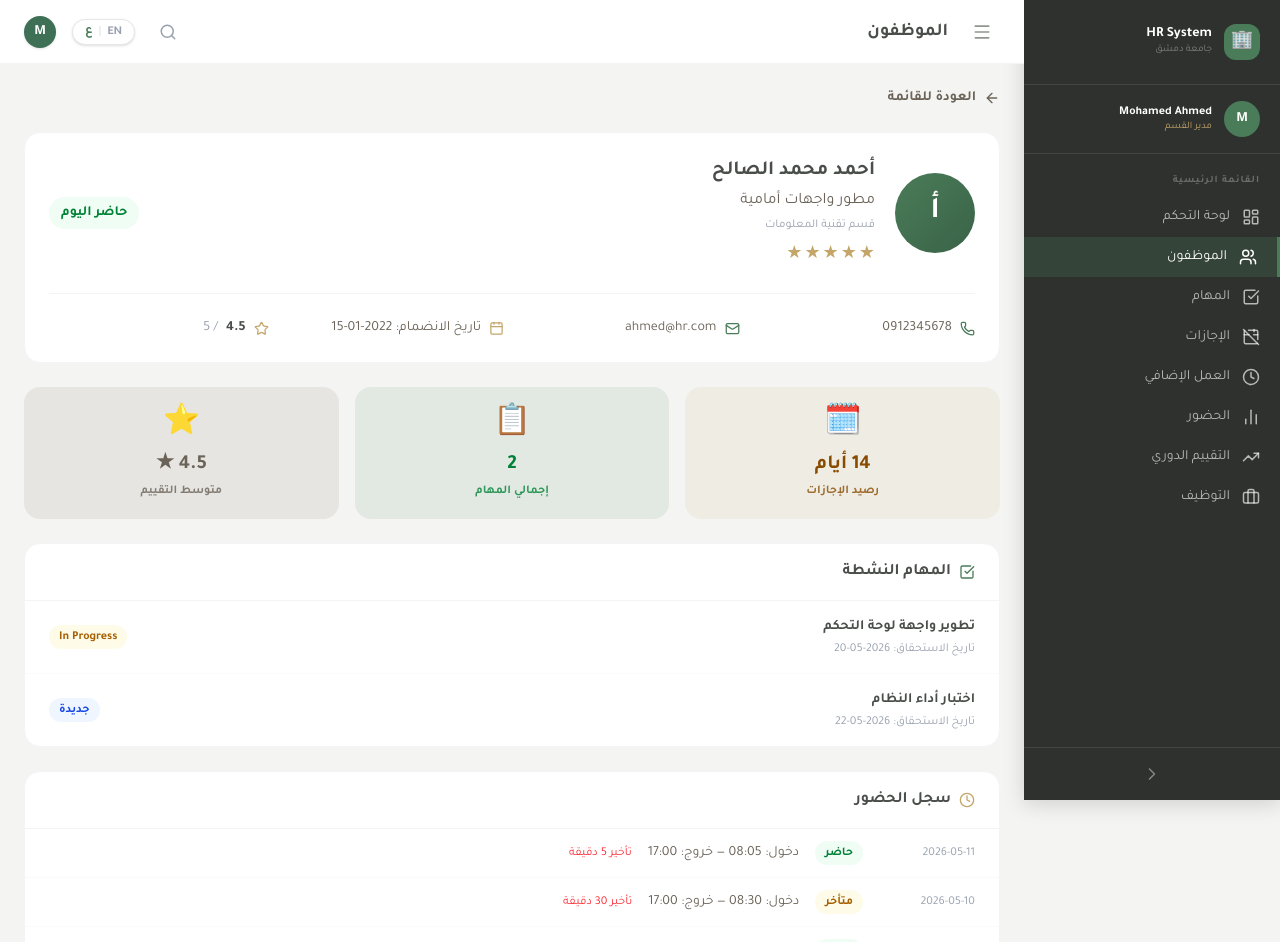
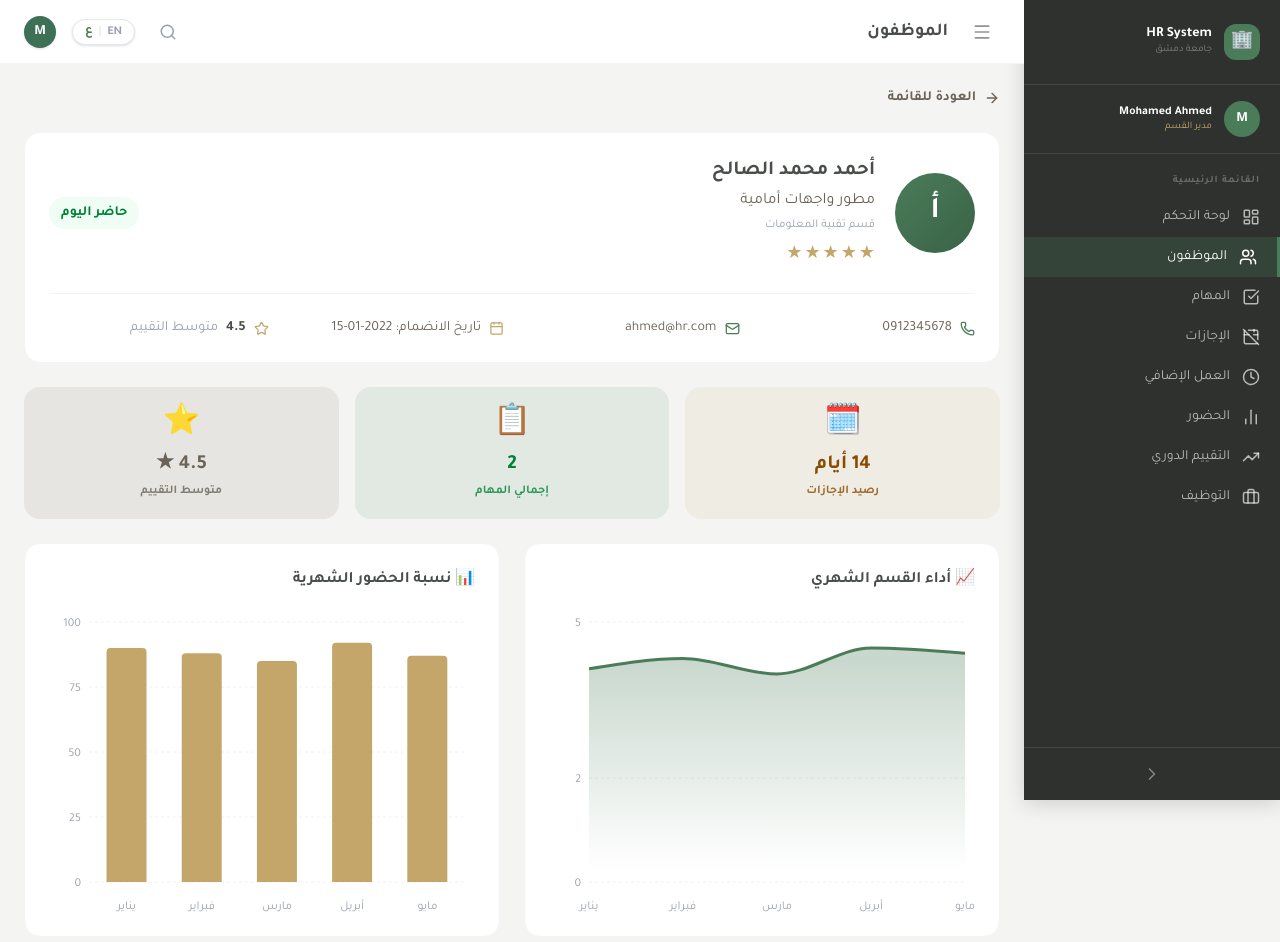
Before and after one commit to sanam2025/HR-system-, a React (Vite) app: page /manager/employees/1 in a window 1280 px wide. Shown: the top 942 px of the page. Built offline with nearby package versions, Linux system fonts and the light colour scheme.

Commit message:
feat: implement manager dashboard, tasks board, and employee profile view with data visualization

```diff
--- a/src/core/pages/Tasks/TasksBoard.tsx
+++ b/src/core/pages/Tasks/TasksBoard.tsx
@@ -47,7 +47,7 @@ function StarRating({ value, onChange }: { value: number; onChange: (v: number)
 
 // ── Component ──
 export default function TasksBoard() {
-  const { t, dir, isRTL } = useLanguage();
+  const { t, dir } = useLanguage();
   const [tasks, setTasks] = useState<Task[]>(mockTasks);
   const [showCreate, setShowCreate] = useState(false);
   const [showEval, setShowEval] = useState<Task | null>(null);
--- a/src/core/pages/manager/components/EmployeeProfile.tsx
+++ b/src/core/pages/manager/components/EmployeeProfile.tsx
@@ -1,19 +1,22 @@
 import { useParams, useNavigate } from 'react-router-dom';
-import { mockEmployees, mockTasks, mockAttendance } from '../../../../data/mockData';
-import { ArrowLeft, Phone, Mail, Calendar, Star, CheckSquare, Clock } from 'lucide-react';
-import { useLanguage } from '../../../../i18n/translations/LanguageContext';
+import { mockEmployees, mockTasks, mockAttendance, mockPerformanceChart } from '@/data/mockData';
+import { ArrowRight, ArrowLeft, Phone, Mail, Calendar, Star, CheckSquare, Clock } from 'lucide-react';
+import { useLanguage } from '@/i18n/LanguageContext';
+import { AreaChart, Area, BarChart, Bar, XAxis, YAxis, CartesianGrid, Tooltip, ResponsiveContainer } from 'recharts';
 
-const taskStatusColors: { [key: string]: string } = {
-  'New': 'bg-blue-50 text-blue-700',
-  'In Progress': 'bg-yellow-50 text-yellow-700',
-  'Completed': 'bg-green-50 text-green-700',
-  'Late': 'bg-red-50 text-red-600',
+const taskStatusColors: Record<string, string> = {
+  'جديدة': 'bg-blue-50 text-blue-700',
+  'قيد التنفيذ': 'bg-yellow-50 text-yellow-700',
+  'مكتملة': 'bg-green-50 text-green-700',
+  'متأخرة': 'bg-red-50 text-red-600',
 };
-
-const attendanceColorMap: { [key: string]: string } = {
-  'Present': 'bg-green-50 text-green-700',
-  'Absent': 'bg-red-50 text-red-600',
-  'Late': 'bg-yellow-50 text-yellow-700',
+const taskStatusEn: Record<string, string> = {
+  'جديدة': 'New', 'قيد التنفيذ': 'In Progress', 'مكتملة': 'Completed', 'متأخرة': 'Late',
+};
+const attendanceColorMap: Record<string, string> = {
+  'حاضر': 'bg-green-50 text-green-700',
+  'غائب': 'bg-red-50 text-red-600',
+  'تأخير': 'bg-yellow-50 text-yellow-700',
 };
 
 function renderStars(rating: number) {
@@ -25,41 +28,54 @@ function renderStars(rating: number) {
 export default function EmployeeProfile() {
   const { id } = useParams();
   const navigate = useNavigate();
-  const { t } = useLanguage();
+  const { t, lang, isRTL } = useLanguage();
+  const ep = t.employeeProfile;
+  const es = t.employees.status;
+  const BackIcon = isRTL ? ArrowRight : ArrowLeft;
 
-  const arToEnEmpStatus: Record<string, string> = { 'حاضر': 'Present', 'غائب': 'Absent', 'تأخير': 'Late' };
-  const arToEnTaskStatus: Record<string, string> = { 'جديدة': 'New', 'قيد التنفيذ': 'In Progress', 'مكتملة': 'Completed', 'متأخرة': 'Late' };
+  const employee = mockEmployees.find(e => e.id === Number(id));
+  const empTasks = mockTasks.filter(tk => tk.assigneeId === Number(id));
+  const ratedTasks = empTasks.filter(tk => tk.rating);
+  const avgRating = ratedTasks.length
+    ? (ratedTasks.reduce((s, tk) => s + (tk.rating || 0), 0) / ratedTasks.length).toFixed(1)
+    : employee?.avgRating;
 
-  const rawEmployee = mockEmployees.find(e => e.id === Number(id));
-  const employee = rawEmployee ? { ...rawEmployee, todayStatus: arToEnEmpStatus[rawEmployee.todayStatus] || rawEmployee.todayStatus } : undefined;
-
-  const rawEmpTasks = mockTasks.filter(tk => tk.assigneeId === Number(id));
-  const empTasks = rawEmpTasks.map(tk => ({ ...tk, status: arToEnTaskStatus[tk.status] || tk.status }));
-  const ratedTasks = empTasks.filter(tk => tk.rating !== null && tk.rating !== undefined);
-  const avgRating = ratedTasks.length
-    ? ratedTasks.reduce((s, tk) => s + (tk.rating ?? 0), 0) / ratedTasks.length
-    : employee?.avgRating ?? 0;
-  const avgRatingDisplay = avgRating.toFixed(1);
+  const getAttendanceStatusLabel = (status: string) => {
+    if (lang === 'ar') return status;
+    return { 'حاضر': es.present, 'غائب': es.absent, 'تأخير': es.late }[status] || status;
+  };
 
   if (!employee) return (
     <div className="text-center py-20 text-gray-400">
       <div className="text-5xl mb-4">🔍</div>
-      <p className="text-lg font-semibold">{t.employeeProfile.notFound}</p>
-      <button onClick={() => navigate('/manager/employees')} className="btn-primary btn mt-4">{t.employeeProfile.back}</button>
+      <p className="text-lg font-semibold">{lang === 'ar' ? 'الموظف غير موجود' : ep.notFound}</p>
+      <button onClick={() => navigate('/manager/employees')} className="btn-primary btn mt-4">{ep.backToList}</button>
     </div>
   );
 
+  const todayLabel = lang === 'ar'
+    ? employee.todayStatus
+    : { 'حاضر': es.present, 'غائب': es.absent, 'تأخير': es.late }[employee.todayStatus] || employee.todayStatus;
+
   const todayStatusColor =
-    employee.todayStatus === 'Present' ? 'bg-green-50 text-green-700' :
-    employee.todayStatus === 'Absent' ? 'bg-red-50 text-red-600' :
-    'bg-yellow-50 text-yellow-700';
+    employee.todayStatus === 'حاضر' ? 'bg-green-50 text-green-700' :
+      employee.todayStatus === 'غائب' ? 'bg-red-50 text-red-600' :
+        'bg-yellow-50 text-yellow-700';
+
+  const chartMonths: Record<string, string> = {
+    'يناير': 'Jan', 'فبراير': 'Feb', 'مارس': 'Mar', 'أبريل': 'Apr', 'مايو': 'May',
+  };
+  const chartData = mockPerformanceChart.map(row => ({
+    ...row,
+    month: lang === 'en' ? (chartMonths[row.month] || row.month) : row.month,
+  }));
 
   return (
     <div className="space-y-6">
       {/* Back */}
       <button onClick={() => navigate('/manager/employees')}
         className="flex items-center gap-2 text-sm text-brown hover:text-green transition-colors font-semibold">
-        <ArrowLeft size={16} /> {t.employeeProfile.backToList}
+        <BackIcon size={16} /> {ep.backToList}
       </button>
 
       {/* Profile Header */}
@@ -70,12 +86,12 @@ export default function EmployeeProfile() {
           </div>
           <div className="flex-1">
             <h2 className="text-xl font-extrabold text-dark">{employee.name}</h2>
-            <p className="text-brown mt-1">{employee.title}</p>
-            <p className="text-xs text-gray-400 mt-1">{employee.department}</p>
-            <div className="flex gap-0.5 mt-2">{renderStars(avgRating)}</div>
+            <p className="text-brown mt-1">{lang === 'ar' ? employee.title : (employee.titleEn || employee.title)}</p>
+            <p className="text-xs text-gray-400 mt-1">{lang === 'ar' ? employee.department : (employee.departmentEn || employee.department)}</p>
+            <div className="flex gap-0.5 mt-2">{renderStars(Number(avgRating))}</div>
           </div>
           <div className={`px-3 py-1.5 rounded-full text-sm font-semibold ${todayStatusColor}`}>
-            {t.employees.status[employee.todayStatus.toLowerCase() as keyof typeof t.employees.status] || employee.todayStatus} {t.employeeProfile.today}
+            {todayLabel} {ep.today}
           </div>
         </div>
 
@@ -84,32 +100,66 @@ export default function EmployeeProfile() {
           <div className="flex items-center gap-2 text-sm text-brown"><Phone size={15} className="text-green" />{employee.phone}</div>
           <div className="flex items-center gap-2 text-sm text-brown"><Mail size={15} className="text-green" />{employee.email}</div>
           <div className="flex items-center gap-2 text-sm text-brown">
-            <Calendar size={15} className="text-gold" />{t.employeeProfile.joinDate} {employee.joinDate}
+            <Calendar size={15} className="text-gold" />{ep.joinDate} {employee.joinDate}
           </div>
           <div className="flex items-center gap-2 text-sm">
             <Star size={15} className="text-gold" />
-            <span className="font-bold text-dark">{avgRatingDisplay}</span>
-            <span className="text-gray-400">/ 5</span>
+            <span className="font-bold text-dark">{avgRating}</span>
+            <span className="text-gray-400">{ep.avgRating}</span>
           </div>
         </div>
       </div>
 
       {/* Stats */}
       <div className="grid grid-cols-3 gap-4">
-        <div className="rounded-2xl p-5 text-center bg-gold/10 text-yellow-800">
-          <div className="text-3xl mb-2">🗓️</div>
-          <p className="text-xl font-extrabold">{employee.leaveBalance} {t.employeeProfile.days}</p>
-          <p className="text-xs font-semibold mt-1 opacity-80">{t.employeeProfile.leaveBalance}</p>
+        {[
+          { label: ep.leaveBalance, value: `${employee.leaveBalance} ${ep.days}`, icon: '🗓️', bg: 'bg-gold/10 text-yellow-800' },
+          { label: ep.totalTasks, value: empTasks.length, icon: '📋', bg: 'bg-green/10 text-green-700' },
+          { label: ep.avgRating, value: `${avgRating} ★`, icon: '⭐', bg: 'bg-brown/10 text-brown' },
+        ].map(s => (
+          <div key={s.label} className={`rounded-2xl p-5 text-center ${s.bg}`}>
+            <div className="text-3xl mb-2">{s.icon}</div>
+            <p className="text-xl font-extrabold">{s.value}</p>
+            <p className="text-xs font-semibold mt-1 opacity-80">{s.label}</p>
+          </div>
+        ))}
+      </div>
+
+      {/* Charts */}
+      <div className="grid grid-cols-1 lg:grid-cols-2 gap-6">
+        <div className="bg-white rounded-2xl border border-gray-100 p-6 shadow-card" style={{ minWidth: 0 }}>
+          <h2 className="font-bold text-dark text-base mb-5">{t.dashboard.performanceChart}</h2>
+          <div className="h-[300px]" dir="ltr">
+            <ResponsiveContainer width="100%" height="100%">
+              <AreaChart data={chartData} margin={{ top: 10, right: 10, left: -20, bottom: 0 }}>
+                <defs>
+                  <linearGradient id="colorRatingEmp" x1="0" y1="0" x2="0" y2="1">
+                    <stop offset="5%" stopColor="#4A7C59" stopOpacity={0.3} />
+                    <stop offset="95%" stopColor="#4A7C59" stopOpacity={0} />
+                  </linearGradient>
+                </defs>
+                <CartesianGrid strokeDasharray="3 3" vertical={false} stroke="#f0f0f0" />
+                <XAxis dataKey="month" axisLine={false} tickLine={false} tick={{ fill: '#9ca3af', fontSize: 12 }} dy={10} />
+                <YAxis axisLine={false} tickLine={false} tick={{ fill: '#9ca3af', fontSize: 12 }} domain={[0, 5]} />
+                <Tooltip contentStyle={{ borderRadius: '12px', border: 'none', boxShadow: '0 4px 6px -1px rgb(0 0 0 / 0.1)' }} />
+                <Area type="monotone" dataKey="avgRating" name={t.dashboard.avgRating} stroke="#4A7C59" strokeWidth={3} fillOpacity={1} fill="url(#colorRatingEmp)" />
+              </AreaChart>
+            </ResponsiveContainer>
+          </div>
         </div>
-        <div className="rounded-2xl p-5 text-center bg-green/10 text-green-700">
-          <div className="text-3xl mb-2">📋</div>
-          <p className="text-xl font-extrabold">{empTasks.length}</p>
-          <p className="text-xs font-semibold mt-1 opacity-80">{t.employeeProfile.totalTasks}</p>
-        </div>
-        <div className="rounded-2xl p-5 text-center bg-brown/10 text-brown">
-          <div className="text-3xl mb-2">⭐</div>
-          <p className="text-xl font-extrabold">{avgRatingDisplay} ★</p>
-          <p className="text-xs font-semibold mt-1 opacity-80">{t.employeeProfile.avgRating}</p>
+        <div className="bg-white rounded-2xl border border-gray-100 p-6 shadow-card" style={{ minWidth: 0 }}>
+          <h2 className="font-bold text-dark text-base mb-5">{t.dashboard.attendanceChart}</h2>
+          <div className="h-[300px]" dir="ltr">
+            <ResponsiveContainer width="100%" height="100%">
+              <BarChart data={chartData} margin={{ top: 10, right: 10, left: -20, bottom: 0 }}>
+                <CartesianGrid strokeDasharray="3 3" vertical={false} stroke="#f0f0f0" />
+                <XAxis dataKey="month" axisLine={false} tickLine={false} tick={{ fill: '#9ca3af', fontSize: 12 }} dy={10} />
+                <YAxis axisLine={false} tickLine={false} tick={{ fill: '#9ca3af', fontSize: 12 }} domain={[0, 100]} />
+                <Tooltip cursor={{ fill: '#f3f4f6' }} contentStyle={{ borderRadius: '12px', border: 'none', boxShadow: '0 4px 6px -1px rgb(0 0 0 / 0.1)' }} />
+                <Bar dataKey="attendance" name={t.dashboard.attendancePct} fill="#C4A66A" radius={[4, 4, 0, 0]} maxBarSize={40} />
+              </BarChart>
+            </ResponsiveContainer>
+          </div>
         </div>
       </div>
 
@@ -117,23 +167,23 @@ export default function EmployeeProfile() {
       <div className="bg-white rounded-2xl border border-gray-100 shadow-card">
         <div className="px-6 py-4 border-b border-gray-100">
           <h3 className="font-bold text-dark flex items-center gap-2">
-            <CheckSquare size={16} className="text-green" /> {t.employeeProfile.activeTasks}
+            <CheckSquare size={16} className="text-green" /> {ep.activeTasks}
           </h3>
         </div>
         {empTasks.length === 0 ? (
-          <p className="text-center text-gray-400 py-10 text-sm">{t.employeeProfile.noTasks}</p>
+          <p className="text-center text-gray-400 py-10 text-sm">{ep.noTasks}</p>
         ) : (
           <div className="divide-y divide-gray-50">
             {empTasks.map(task => (
               <div key={task.id} className="flex items-center justify-between px-6 py-4">
                 <div>
                   <p className="font-semibold text-dark text-sm">{task.title}</p>
-                  <p className="text-xs text-gray-400 mt-1">{t.employeeProfile.dueDate} {task.dueDate}</p>
+                  <p className="text-xs text-gray-400 mt-1">{ep.dueDate} {task.dueDate}</p>
                 </div>
                 <div className="flex items-center gap-3">
                   {task.rating && <span className="text-gold text-sm font-bold">{task.rating}★</span>}
                   <span className={`text-xs font-semibold px-2.5 py-1 rounded-full ${taskStatusColors[task.status]}`}>
-                    {t.tasks.columns[task.status.toLowerCase().replace(' ', '') as keyof typeof t.tasks.columns] || task.status}
+                    {lang === 'en' ? (taskStatusEn[task.status] || task.status) : task.status}
                   </span>
                 </div>
               </div>
@@ -146,30 +196,28 @@ export default function EmployeeProfile() {
       <div className="bg-white rounded-2xl border border-gray-100 shadow-card">
         <div className="px-6 py-4 border-b border-gray-100">
           <h3 className="font-bold text-dark flex items-center gap-2">
-            <Clock size={16} className="text-gold" /> {t.employeeProfile.attendanceRecord}
+            <Clock size={16} className="text-gold" /> {ep.attendanceRecord}
           </h3>
         </div>
         <div className="divide-y divide-gray-50">
-          {mockAttendance.map((rawRec, i) => {
-            const rec = { ...rawRec, status: arToEnEmpStatus[rawRec.status] || rawRec.status };
-            return (
+          {mockAttendance.map((rec, i) => (
             <div key={i} className="flex items-center gap-4 px-6 py-3">
               <span className="text-xs text-gray-400 w-24 flex-shrink-0">{rec.date}</span>
               <span className={`text-xs font-semibold px-2.5 py-1 rounded-full flex-shrink-0 ${attendanceColorMap[rec.status]}`}>
-                {t.employees.status[rec.status.toLowerCase() as keyof typeof t.employees.status] || rec.status}
+                {getAttendanceStatusLabel(rec.status)}
               </span>
               {rec.checkIn && (
                 <span className="text-sm text-brown">
-                  {t.employeeProfile.checkIn} {rec.checkIn} {t.employeeProfile.checkOut} {rec.checkOut}
+                  {ep.checkIn} {rec.checkIn} {ep.checkOut} {rec.checkOut}
                 </span>
               )}
               {rec.delay > 0 && (
-                <span className="text-xs text-red-500 ml-auto">
-                  {t.employeeProfile.delay} {rec.delay} {t.employeeProfile.mins}
+                <span className="text-xs text-red-500 ms-auto">
+                  {ep.delay} {rec.delay} {ep.mins}
                 </span>
               )}
             </div>
-          )})}
+          ))}
         </div>
       </div>
     </div>
--- a/vite.config.ts
+++ b/vite.config.ts
@@ -17,5 +17,8 @@ export default defineConfig({
     alias: {
       '@': path.resolve(__dirname, './src')
     }
+  },
+  optimizeDeps: {
+    include: ['recharts']
   }
 })
```
Also changed, not shown: src/core/pages/manager/Dashboard.tsx (+75 -65 lines), src/index.css (+48 -17 lines), test-chart.tsx (added).
